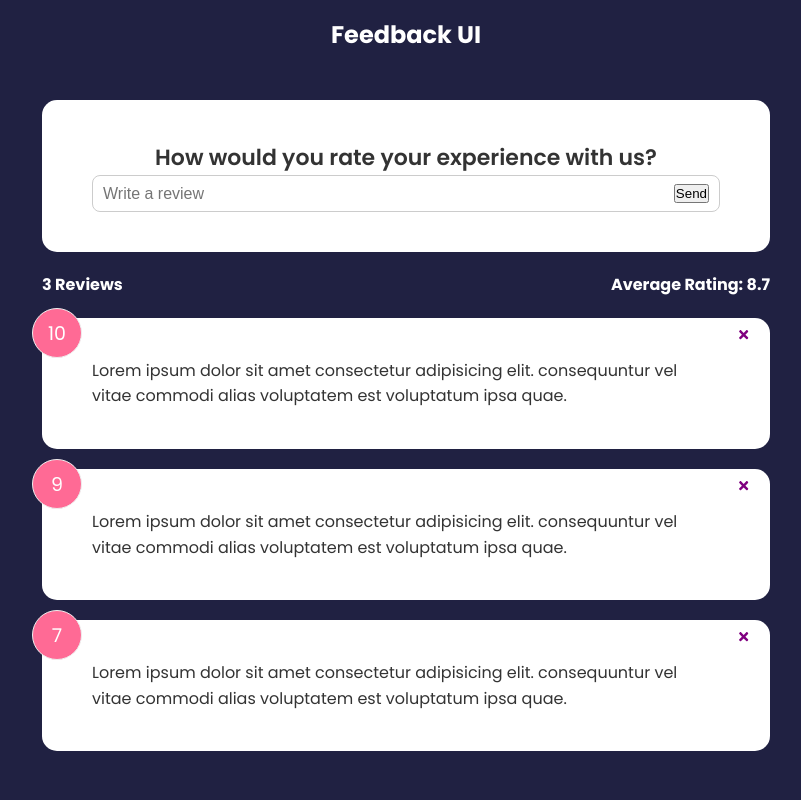
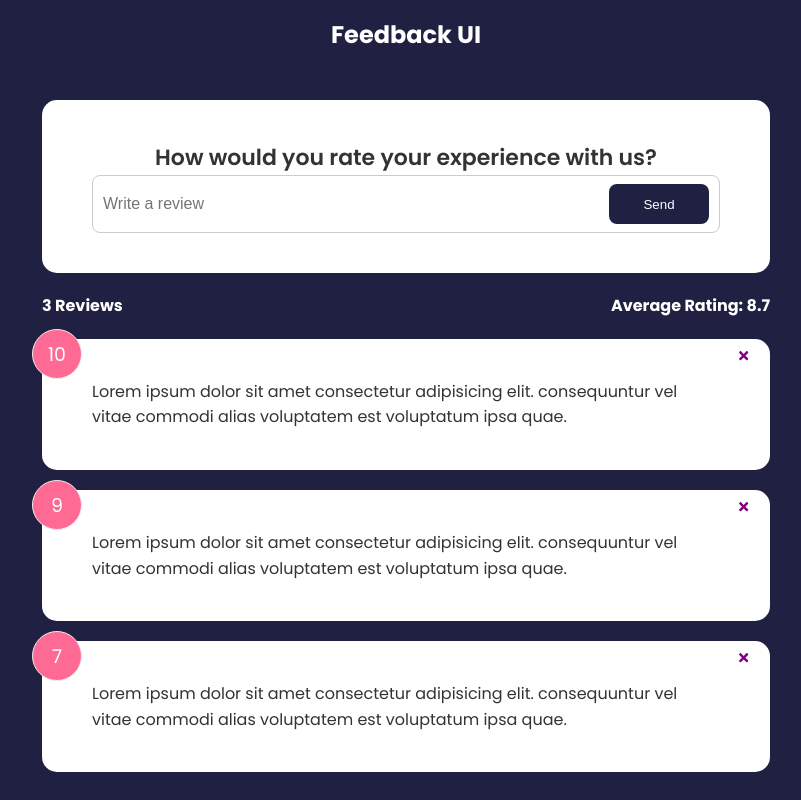
Before and after one commit to alexeiscript/feedback-app, a React (Create React App) app: page / in a window 1280 px wide. Shown: the whole page, without its empty margins (234-1035 px from the left). Built offline with nearby package versions, Linux system fonts and the light colour scheme.

Commit message:
create customized button

```diff
--- a/src/components/FeedbackForm.jsx
+++ b/src/components/FeedbackForm.jsx
@@ -1,5 +1,6 @@
 import { useState } from 'react'
-import Card from './Card'
+import Card from './shared/Card'
+import Button from './shared/Button'
 
 function FeedbackForm() {
   const [text, setText] = useState('')
@@ -19,7 +20,7 @@
             placeholder='Write a review'
             value={text}
           />
-          <button type='submit'>Send</button>
+          <Button type='submit'>Send</Button>
         </div>
       </form>
     </Card>
--- a/src/components/FeedbackItem.jsx
+++ b/src/components/FeedbackItem.jsx
@@ -1,5 +1,5 @@
 import PropTypes from 'prop-types'
-import Card from './Card'
+import Card from './shared/Card'
 import { FaTimes } from 'react-icons/fa'
 
 function FeedbackItem({ item, handleDelete }) {
--- /dev/null
+++ b/src/components/shared/Button.jsx
@@ -0,0 +1,24 @@
+import PropTypes from 'prop-types'
+
+function Button({ children, version, type, isDisabled }) {
+  return (
+    <button type={type} disabled={isDisabled} className={`btn btn-${version}`}>
+      {children}
+    </button>
+  )
+}
+
+Button.defaultProps = {
+  version: 'primary',
+  type: 'button',
+  isDisabled: false,
+}
+
+Button.propTypes = {
+  children: PropTypes.node.isRequired,
+  version: PropTypes.string,
+  type: PropTypes.string,
+  isDisabled: PropTypes.bool,
+}
+
+export default Button
```
Also changed, not shown: src/components/shared/Card.jsx (renamed from src/components/Card.jsx).
